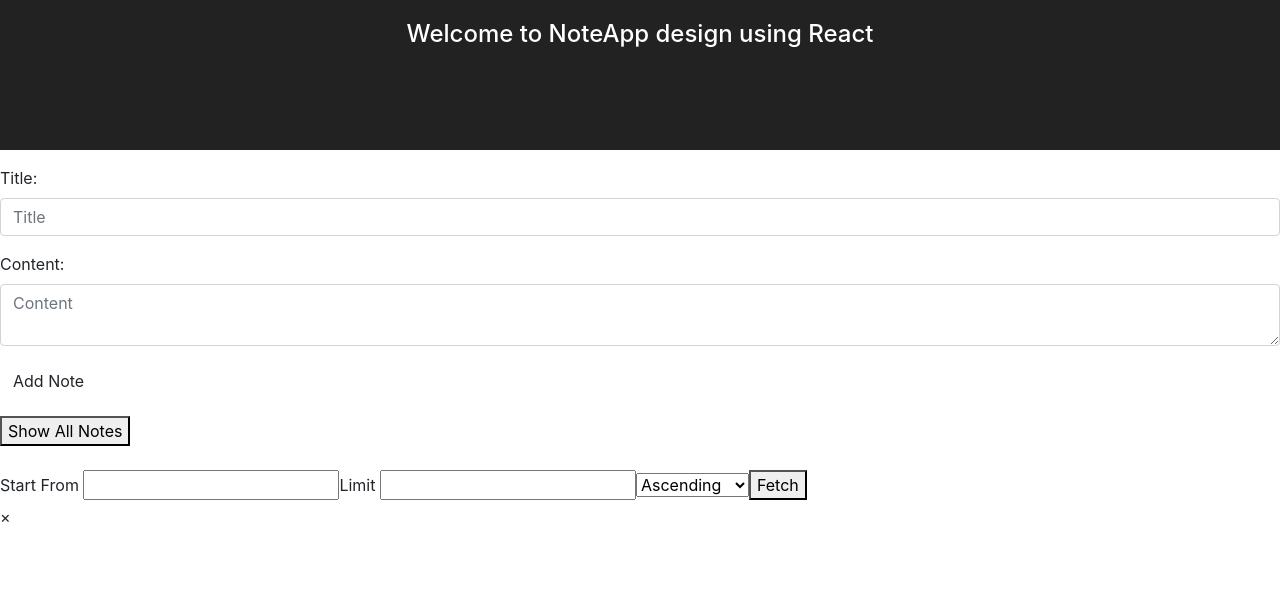
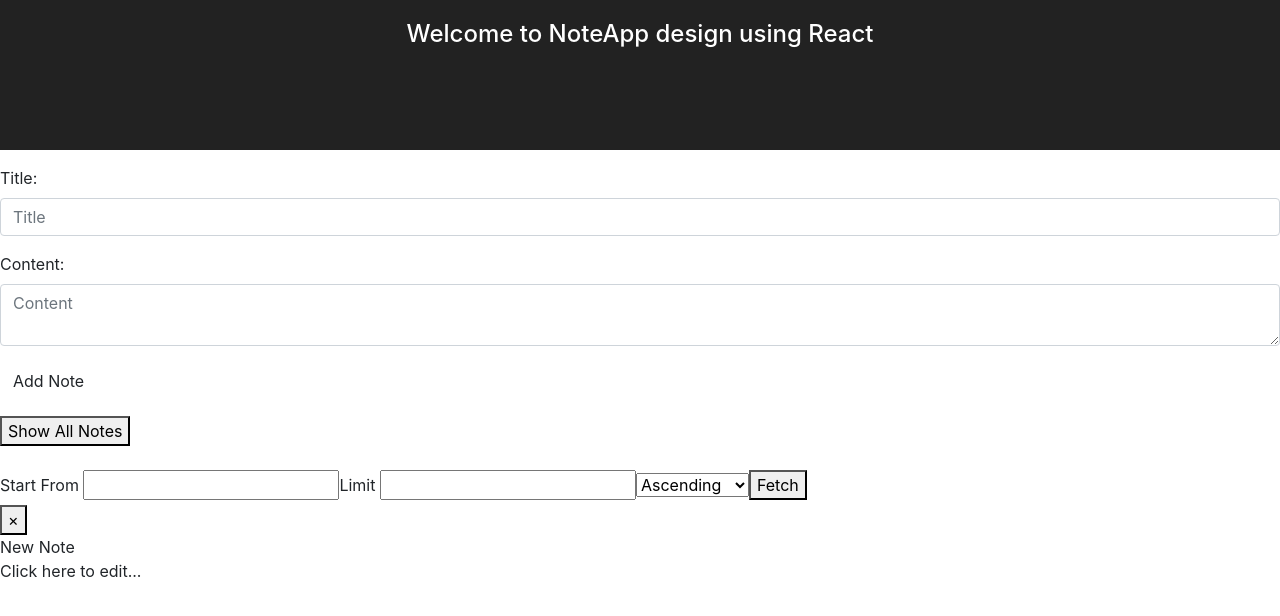
Before and after one commit to iamsinghal/StickyNotesApp, a React (Create React App) app in the folder client/: page / in a window 1280 px wide. Shown: the top 616 px of the page. Built offline with nearby package versions, Linux system fonts and the light colour scheme.

Commit message:
add delete

```diff
--- a/client/src/actions/noteActions.js
+++ b/client/src/actions/noteActions.js
@@ -5,9 +5,10 @@ export const addNote = (payload) => ({
   payload
 })
 
-export const updateNote = (payload) => ({
+export const updateNote = (payload) => (
+  {
   type: 'UPDATE_NOTE',
-  id: nextNodeId++,
+  id: payload.id,
   payload
 })
 
@@ -16,3 +17,9 @@ export const getNotes = (payload =1 ) => ({
   id: nextNodeId++,
   payload
 })
+
+export const deleteNote = (payload = {id: -1}) => ({
+  type: 'DELETE_NOTE',
+  id: payload.id,
+  payload
+})
--- a/client/src/components/Note.js
+++ b/client/src/components/Note.js
@@ -1,19 +1,98 @@
-import React from 'react';
+import React, { Component } from 'react';
+import {connect} from 'react-redux';
+import {updateNote} from '../actions/noteActions';
+import {deleteNote} from '../actions/noteActions';
 
-const Note = (props) => {
+ class Note extends Component{
+        constructor(props){
+            super(props);
+            this.state = {
+                editFlag : false
+            }
+        }
 
 
 
-    return (
-        <div className="panel panel-default">
-        <div className="panel-heading">
-        { props.info.title}
-            <span className="pull-right text-uppercase delete-button" >&times;</span>
-        </div>
-        <div className="panel-body">{props.info.content}</div>
-    </div>
-    )
+    update(){
+
+        this.setState({editFlag:false})
+
+        return {title : this.refs.newTitle.value, content: this.refs.newContent.value, id:this.props.id }
+
+
+
+    }
+
+    edit(){
+       this.setState({editFlag:true})
+        console.log("Clicked");
+    }
+
+    renderForm(){
+        return(
+                    <div defaultValue={this.props}>
+                        <input ref = "newTitle" defaultValue ={this.props.info.title} />
+                        <textarea ref = "newContent" defaultValue={this.props.info.content}/>
+                        <button onClick= {() =>this.props.updateNote(this.update())}> Update</button>
+                    </div>
+
+        )
+    }
+
+    renderDisplay(){
+
+        return(
+            <div>
+            <button className="pull-right text-uppercase delete-button" onClick={() => this.props.deleteNote({title : this.props.info.title, content: this.props.info.content, id:this.props.id })} >&times;</button>
+
+                <div className="panel panel-default" onClick={()=> this.edit()}>
+                 <div className="panel-heading">
+                    {this.props.info.title}
+
+                </div>
+                    <div className="panel-body">{this.props.info.content}
+                </div>
+                </div>
+            </div>
+            )
+
+    }
+
+    render(){
+
+    return(
+            (this.state.editFlag) ? this.renderForm() : this.renderDisplay()
+        )
+    }
+}
+
+const mapStateToProps = (state) => {
+    console.log("From Get notes in notejs");
+
+    console.log(state);
+    return {
+        // n: state.getNotesReducers,
+        note: state.noteReducers
+
+
+    }
+}
+
+const mapDispatchToProps = (dispatch) => {
+    console.log("From Get notes in notejs");
+
+    return {
+        updateNote : (value) =>{
+            console.log(value);
+            dispatch(updateNote(value));
+
+        },
+        deleteNote : (value) => {
+            console.log("From delete", value );
+            dispatch(deleteNote(value));
+        }
+    }
 }
 
 
-export default Note
+export default connect(mapStateToProps, mapDispatchToProps) (Note);
--- a/client/src/components/NoteList.js
+++ b/client/src/components/NoteList.js
@@ -30,7 +30,7 @@ class NoteList extends Component{
                     {
                          this.props.note.map(function(s,index){
                              return(
-                                     <Note info ={s} key ={index}/>
+                                     <Note key={index} info ={s} id ={index}/>
                              )
                          })
                      }
--- a/client/src/reducers/noteReducer.js
+++ b/client/src/reducers/noteReducer.js
@@ -1,7 +1,8 @@
 
 const noteReducers = (state= [{
-    title:"",
-    content :""
+    title:"New Note",
+    content :"Click here to edit...",
+    id:0
 }], action) => {
 
     switch(action.type){
@@ -11,7 +12,9 @@ const noteReducers = (state= [{
             ...state,
             {
                 title: action.payload.title,
-                content: action.payload.content
+                content: action.payload.content,
+                id: action.id++
+
             }
 
         ]
@@ -19,11 +22,30 @@ const noteReducers = (state= [{
         break;
 
         case "UPDATE_NOTE":
-        state = {
-            title: action.payload.title,
-            content: action.content
-        };
+        var id = action.id;
+        var newState = [
+            ...state.slice(0, id),
+            Object.assign({}, state[id], action.payload),
+            ...state.slice(id+1)
+        ]
+
+         state = newState;
+
         break;
+
+        case "DELETE_NOTE":
+        console.log("State before delete",state);
+         id = action.id;
+
+         state = state.filter(function( obj ) {
+            return obj.id !== id;
+        });
+        //  state = [...state.splice(id,1)]
+        //  console.log("After Slice", state);
+        break;
+
+
+
 
         default:
         return state;
```
Also changed, not shown: 1 other file (tests, documents, lock files or other folders).
